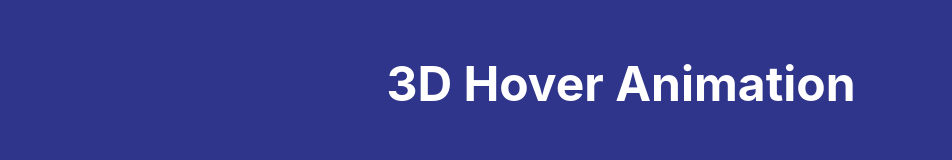
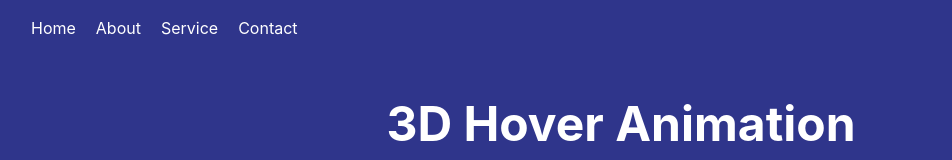
Before and after one commit to Ajmalshah44/React3dHover, a React (Vite) app in the folder atropos/: page / in a window 1280 px wide. Shown: the top 160 px of the page, without its empty margins (19-971 px from the left). Built offline with nearby package versions, Linux system fonts and the light colour scheme.

Commit message:
Home page Header Completed. Issue #2

```diff
--- a/atropos/src/App.css
+++ b/atropos/src/App.css
@@ -65,3 +65,15 @@ h3 {
   width: 600px;
   margin: 25px auto 0;
 }
+
+.header {
+  color: #fff;
+}
+
+.header ul {
+  list-style: none;
+  display: flex;
+}
+.header ul li {
+  margin: 0 10px;
+}
--- a/atropos/src/App.jsx
+++ b/atropos/src/App.jsx
@@ -5,11 +5,13 @@ import back from "./assets/back-mountain.png";
 import Atropos from "atropos/react";
 import "./App.css";
 import Title from "./Title";
+import Header from "./Header";
 
 function App() {
   return (
     <>
       <div className="bg">
+        <Header />
         <Title />
         <div className="card">
           <Atropos>
--- /dev/null
+++ b/atropos/src/Header.jsx
@@ -0,0 +1,16 @@
+function Header() {
+  return (
+    <>
+      <div className="header">
+        <ul>
+          <li>Home</li>
+          <li>About</li>
+          <li>Service</li>
+          <li>Contact</li>
+        </ul>
+      </div>
+    </>
+  );
+}
+
+export default Header;
```
